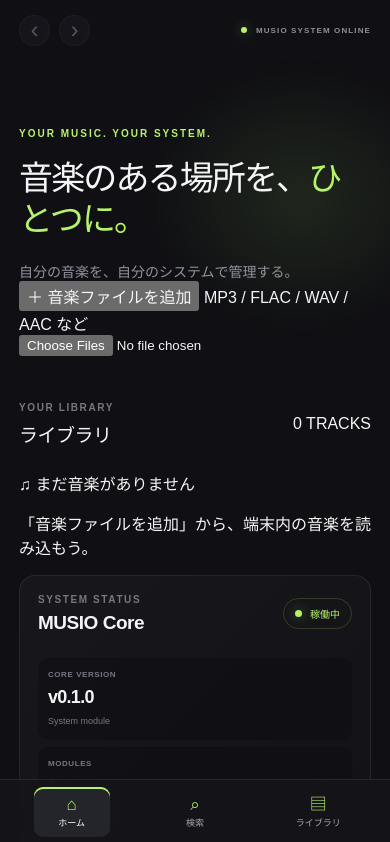
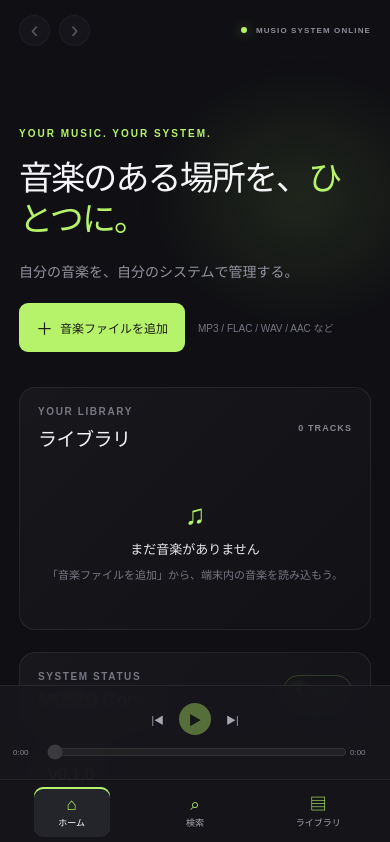
Before and after one commit to minax2036-beep/MUSIO, a plain HTML site: page index.html in a window 390 px wide. Shown: the top 842 px of the page. Drawn offline with Linux system fonts and the light colour scheme.

Commit message:
Style MUSIO audio player

```diff
--- a/assets/css/style.css
+++ b/assets/css/style.css
@@ -11,19 +11,14 @@
   --accent: #b6f36b;
   --line: rgba(255,255,255,.075);
 }
-
 * { box-sizing: border-box; }
 html { min-width: 320px; min-height: 100%; background: var(--bg); }
-body { margin: 0; min-height: 100vh; }
-button, a { font: inherit; }
+body { margin: 0; min-height: 100vh; padding-bottom: 96px; }
+button, a, input { font: inherit; }
 button { color: inherit; }
 a { color: inherit; text-decoration: none; }
-
 .app-shell { min-height: 100vh; display: grid; grid-template-columns: 246px minmax(0,1fr); }
-.sidebar {
-  position: fixed; inset: 0 auto 0 0; width: 246px; padding: 28px 18px 18px;
-  display: flex; flex-direction: column; background: #15151a; border-right: 1px solid var(--line);
-}
+.sidebar { position: fixed; inset: 0 auto 0 0; width: 246px; padding: 28px 18px 18px; display: flex; flex-direction: column; background: #15151a; border-right: 1px solid var(--line); }
 .brand { display: flex; align-items: center; gap: 11px; padding: 0 10px; margin-bottom: 42px; }
 .brand-mark { width: 34px; height: 34px; display: grid; place-items: center; border-radius: 11px; background: var(--accent); color: #171b12; font-size: 21px; font-weight: 800; }
 .brand-name { letter-spacing: .16em; font-size: 19px; font-weight: 800; }
@@ -37,7 +32,6 @@ a { color: inherit; text-decoration: none; }
 .sidebar-footer { margin-top: auto; display: flex; align-items: center; gap: 8px; padding: 14px 10px 4px; color: #8f8f99; font-size: 11px; }
 .connection-dot, .status-pulse { width: 7px; height: 7px; flex: 0 0 auto; border-radius: 50%; background: var(--accent); box-shadow: 0 0 12px rgba(182,243,107,.45); }
 .version { margin-left: auto; color: #686873; font-variant-numeric: tabular-nums; }
-
 .main-content { grid-column: 2; min-width: 0; padding: 0 clamp(24px, 5vw, 76px) 28px; overflow: hidden; }
 .topbar { height: 76px; display: flex; align-items: center; justify-content: space-between; }
 .history-controls { display: flex; gap: 9px; }
@@ -45,34 +39,71 @@ a { color: inherit; text-decoration: none; }
 .round-button:disabled { opacity: .45; }
 .topbar-status { display: flex; align-items: center; gap: 9px; color: #8e8e99; font-size: 9px; font-weight: 700; letter-spacing: .14em; }
 .status-pulse { width: 6px; height: 6px; }
-.welcome-section { position: relative; padding: clamp(55px, 9vw, 112px) 0 66px; }
+.welcome-section { position: relative; padding: clamp(55px, 8vw, 94px) 0 40px; }
 .welcome-section::after { content: ""; position: absolute; z-index: -1; top: 3px; right: 4%; width: 320px; height: 270px; border-radius: 50%; background: radial-gradient(ellipse, rgba(148,196,91,.13), transparent 68%); filter: blur(13px); }
 .eyebrow { margin: 0 0 19px; color: var(--accent); font-size: 10px; font-weight: 700; letter-spacing: .2em; }
 h1 { max-width: 760px; margin: 0; font-size: clamp(34px, 5vw, 62px); line-height: 1.22; letter-spacing: -.055em; font-weight: 800; }
 h1 span { color: var(--accent); }
-.welcome-copy { margin: 20px 0 0; color: var(--muted); font-size: 14px; }
-.system-panel { padding: 25px; border: 1px solid var(--line); border-radius: 16px; background: linear-gradient(135deg, rgba(255,255,255,.035), rgba(255,255,255,.012)); }
-.panel-heading { display: flex; align-items: center; justify-content: space-between; margin-bottom: 24px; }
+.welcome-copy { margin: 20px 0 22px; color: var(--muted); font-size: 14px; }
+.welcome-actions { display: flex; align-items: center; flex-wrap: wrap; gap: 13px; }
+.primary-button { display: inline-flex; align-items: center; gap: 7px; padding: 12px 17px; border: 0; border-radius: 9px; background: var(--accent); color: #171b12; font-size: 12px; font-weight: 800; cursor: pointer; transition: transform .15s ease, filter .15s ease; }
+.primary-button:hover { transform: translateY(-1px); filter: brightness(1.06); }
+.primary-button span { font-size: 17px; }
+.helper-copy { color: #777783; font-size: 10px; }
+.visually-hidden { position: absolute; width: 1px; height: 1px; padding: 0; margin: -1px; overflow: hidden; clip: rect(0,0,0,0); white-space: nowrap; border: 0; }
+.library-panel, .system-panel { padding: 24px; border: 1px solid var(--line); border-radius: 16px; background: linear-gradient(135deg, rgba(255,255,255,.035), rgba(255,255,255,.012)); }
+.library-panel { margin-bottom: 22px; }
+.panel-heading { display: flex; align-items: center; justify-content: space-between; margin-bottom: 20px; }
 .panel-heading .section-label { margin-bottom: 7px; }
 h2 { margin: 0; font-size: 19px; letter-spacing: -.025em; }
+.library-count { color: #858590; font-size: 9px; font-weight: 700; letter-spacing: .12em; }
+.track-list { display: grid; gap: 5px; }
+.empty-library { min-height: 140px; display: flex; flex-direction: column; align-items: center; justify-content: center; gap: 8px; color: #a4a4ae; text-align: center; }
+.empty-icon { color: var(--accent); font-size: 28px; }
+.empty-library strong { color: #e8e8eb; font-size: 13px; }
+.empty-library p { margin: 0; color: #777783; font-size: 11px; }
+.track-row { display: grid; grid-template-columns: 30px minmax(0,1fr) auto; align-items: center; gap: 12px; padding: 10px 12px; border-radius: 9px; cursor: pointer; transition: background .15s ease; }
+.track-row:hover, .track-row.active { background: #24242b; }
+.track-number { color: #777783; font-size: 11px; text-align: center; }
+.track-row.active .track-number { color: var(--accent); }
+.track-name { overflow: hidden; color: #e8e8eb; font-size: 12px; text-overflow: ellipsis; white-space: nowrap; }
+.track-meta { color: #777783; font-size: 10px; white-space: nowrap; }
+.system-panel { padding: 25px; }
+.system-panel .panel-heading { margin-bottom: 24px; }
 .status-badge { display: flex; align-items: center; gap: 8px; padding: 7px 11px; border: 1px solid rgba(182,243,107,.18); border-radius: 30px; color: var(--accent); font-size: 10px; }
 .system-grid { display: grid; grid-template-columns: repeat(3, minmax(0,1fr)); gap: 12px; }
 .system-card { min-height: 112px; padding: 17px; display: flex; flex-direction: column; gap: 8px; border-radius: 10px; background: rgba(8,8,12,.35); }
 .system-card-label { color: #777783; font-size: 9px; font-weight: 700; letter-spacing: .13em; }
 .system-card strong { font-size: 23px; font-weight: 700; letter-spacing: -.04em; }
 .system-card-note { color: #777783; font-size: 10px; }
-.next-section { min-height: 190px; margin-top: 26px; padding: 27px 30px; display: flex; align-items: center; justify-content: space-between; overflow: hidden; border-radius: 16px; background: #19191f; }
-.next-section .section-label { margin-bottom: 10px; }
-.next-section h2 { font-size: 17px; }
-.next-section p:last-child { max-width: 520px; margin: 10px 0 0; color: var(--muted); font-size: 12px; line-height: 1.8; }
-.orb { width: 105px; height: 105px; flex: 0 0 auto; display: grid; place-items: center; margin-right: 5%; border: 1px solid rgba(182,243,107,.23); border-radius: 50%; background: radial-gradient(circle at 35% 30%, rgba(182,243,107,.28), rgba(182,243,107,.025) 62%); box-shadow: 0 0 55px rgba(182,243,107,.08), inset 0 0 28px rgba(182,243,107,.08); }
-.orb span { width: 38px; height: 38px; border: 1px solid rgba(182,243,107,.6); border-radius: 50%; box-shadow: 0 0 20px rgba(182,243,107,.3); }
 .main-footer { padding: 28px 0 0; color: #656570; font-size: 10px; letter-spacing: .08em; }
 .main-footer span { padding: 0 6px; color: var(--accent); }
-
+.player-bar { position: fixed; z-index: 10; inset: auto 0 0 246px; min-height: 88px; display: grid; grid-template-columns: minmax(150px,1fr) minmax(240px,1.4fr) minmax(100px,1fr); align-items: center; gap: 22px; padding: 12px 28px; border-top: 1px solid var(--line); background: rgba(22,22,28,.96); backdrop-filter: blur(18px); }
+.player-track { min-width: 0; display: flex; align-items: center; gap: 12px; }
+.cover-art { width: 48px; height: 48px; flex: 0 0 auto; display: grid; place-items: center; border-radius: 8px; background: linear-gradient(135deg, #343d2a, #1d2419); color: var(--accent); font-size: 22px; }
+.player-track-info { min-width: 0; display: grid; gap: 5px; }
+.player-track-info strong { overflow: hidden; font-size: 11px; text-overflow: ellipsis; white-space: nowrap; }
+.player-track-info span { color: #777783; font-size: 8px; letter-spacing: .1em; }
+.player-center { width: 100%; max-width: 540px; justify-self: center; display: grid; gap: 7px; }
+.player-controls { display: flex; align-items: center; justify-content: center; gap: 18px; }
+.control-button, .play-button { border: 0; cursor: pointer; }
+.control-button { padding: 5px; background: transparent; color: #a8a8b2; font-size: 12px; }
+.control-button:hover { color: var(--accent); }
+.play-button { width: 34px; height: 34px; display: grid; place-items: center; border-radius: 50%; background: var(--accent); color: #171b12; font-size: 13px; }
+.play-button:disabled { opacity: .4; cursor: not-allowed; }
+.seek-row { display: grid; grid-template-columns: 34px minmax(0,1fr) 34px; align-items: center; gap: 9px; color: #858590; font-size: 9px; font-variant-numeric: tabular-nums; }
+input[type="range"] { width: 100%; accent-color: var(--accent); cursor: pointer; }
+input[type="range"]:disabled { cursor: default; opacity: .4; }
+.player-volume { display: flex; align-items: center; justify-content: flex-end; gap: 10px; color: #92929e; font-size: 14px; }
+.player-volume input { max-width: 115px; }
+@media (max-width: 900px) {
+  .player-bar { grid-template-columns: minmax(110px,1fr) minmax(210px,1.5fr); gap: 12px; }
+  .player-volume { display: none; }
+}
 @media (max-width: 760px) {
-  .app-shell { display: block; padding-bottom: 65px; }
-  .sidebar { inset: auto 0 0; z-index: 5; width: 100%; height: 65px; padding: 7px 12px; flex-direction: row; justify-content: center; border-top: 1px solid var(--line); border-right: 0; background: rgba(21,21,26,.96); backdrop-filter: blur(16px); }
+  body { padding-bottom: 166px; }
+  .app-shell { display: block; padding-bottom: 0; }
+  .sidebar { inset: auto 0 0; z-index: 12; width: 100%; height: 65px; padding: 7px 12px; flex-direction: row; justify-content: center; border-top: 1px solid var(--line); border-right: 0; background: rgba(21,21,26,.98); backdrop-filter: blur(16px); }
   .brand, .sidebar-section, .sidebar-footer { display: none; }
   .primary-nav { width: 100%; max-width: 420px; display: flex; justify-content: space-around; gap: 4px; }
   .nav-item { width: auto; min-width: 76px; flex-direction: column; justify-content: center; gap: 3px; padding: 5px 8px; font-size: 9px; }
@@ -81,20 +112,27 @@ h2 { margin: 0; font-size: 19px; letter-spacing: -.025em; }
   .main-content { padding: 0 19px 24px; }
   .topbar { height: 60px; }
   .topbar-status { font-size: 8px; }
-  .welcome-section { padding: 68px 0 46px; }
+  .welcome-section { padding: 68px 0 35px; }
   .welcome-section::after { right: -90px; }
-  .system-panel { padding: 18px; }
+  .library-panel, .system-panel { padding: 18px; }
   .system-grid { gap: 7px; }
   .system-card { min-height: 100px; padding: 12px 10px; }
   .system-card strong { font-size: 18px; }
   .system-card-label { font-size: 8px; letter-spacing: .07em; }
   .system-card-note { font-size: 9px; }
-  .next-section { padding: 22px; }
-  .orb { width: 66px; height: 66px; margin-right: 0; }
-  .orb span { width: 25px; height: 25px; }
+  .player-bar { inset: auto 0 65px; min-height: 94px; grid-template-columns: minmax(0,1fr) minmax(125px,1fr); gap: 8px; padding: 10px 13px; }
+  .cover-art { width: 40px; height: 40px; }
+  .player-track { gap: 8px; }
+  .player-track-info strong { font-size: 10px; }
+  .player-track-info span { font-size: 7px; }
+  .player-controls { gap: 10px; }
+  .control-button { font-size: 10px; }
+  .play-button { width: 32px; height: 32px; }
+  .seek-row { grid-template-columns: 27px minmax(0,1fr) 27px; gap: 5px; font-size: 8px; }
 }
 @media (max-width: 390px) {
   .system-grid { grid-template-columns: 1fr; }
-  .system-card { min-height: 82px; }
-  .orb { display: none; }
+  .player-bar { grid-template-columns: 1fr; gap: 5px; }
+  .player-track { display: none; }
+  .player-center { max-width: none; }
 }
```
